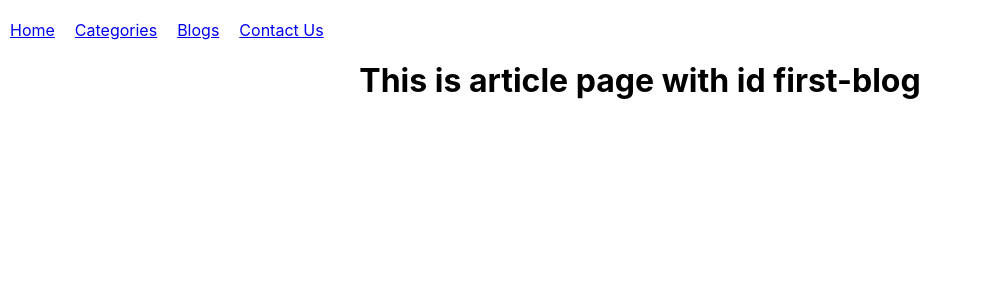
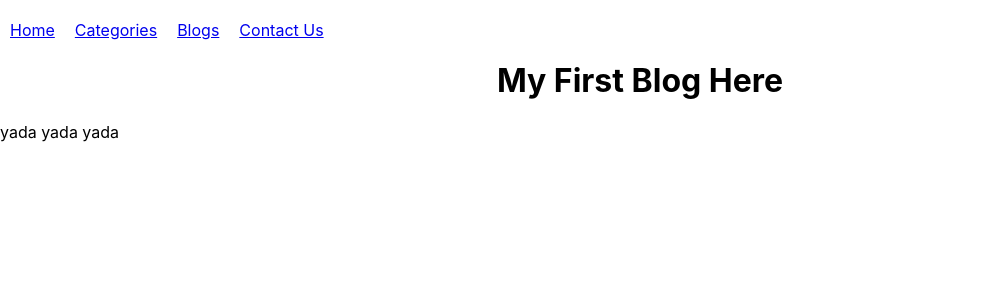
Before and after one commit to JulieGunawan/my-kitchen, a React (Create React App) app: page /blogs/first-blog in a window 1280 px wide. Shown: the top 300 px of the page, without its empty margins (0-982 px from the left). Built offline with nearby package versions, Linux system fonts and the light colour scheme.

Commit message:
render the article content based on url from articleId

```diff
--- a/src/pages/ArticlePage.js
+++ b/src/pages/ArticlePage.js
@@ -2,16 +2,23 @@ import '../App.css';
 import React from 'react';
 import { Link } from 'react-router-dom';
 import { useParams } from 'react-router-dom';
+import articles from './article-content';
 
 const ArticlePage = () =>{
   //params is an object whose keys are the name of the url parameter eg :articleId in app.js
   //the key is :articleId and the value is the json value from article-content
   const params = useParams();
   const articleId = params.articleId;
+  const article = articles.find(article =>
+    article.name == articleId
+  );
     return(
-        <div>
-          <h1>This is article page with id {articleId}</h1>
-        </div>
+        <>
+          <h1>{article.title}</h1>
+          {article.content.map(paragraph => (
+            <p>{paragraph}</p>
+          ))}
+        </>
       );
 }
 
--- a/src/pages/article-content.js
+++ b/src/pages/article-content.js
@@ -1,17 +1,17 @@
-const article = [
+const articles = [
     {
         name:'first-blog',
         title:'My First Blog Here',
         content: [
-            yada yada yada
+            `yada yada yada`
         ]
     },
     {
         name:"second-blog",
         title:"My Second Blog",
         content:[
-            bla bla bla
+            `bla bla bla`
         ]
     },
 ]
-export default article;
+export default articles;
```
